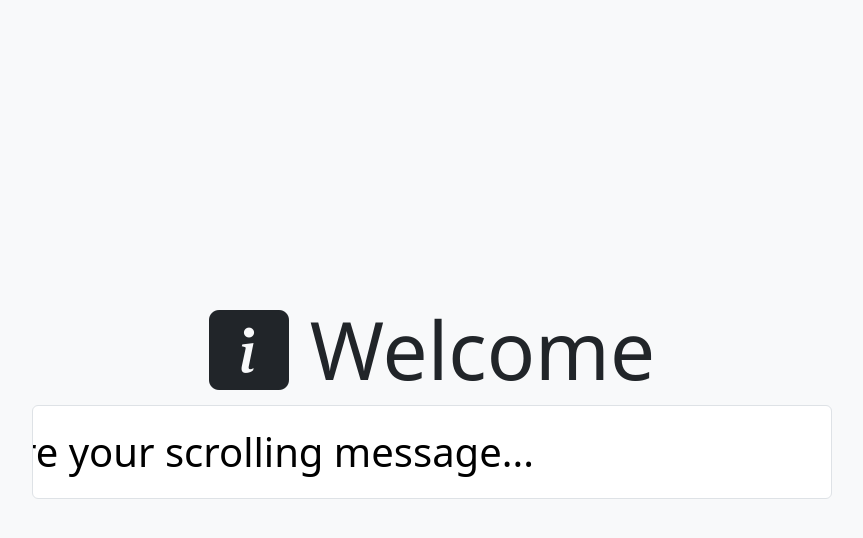
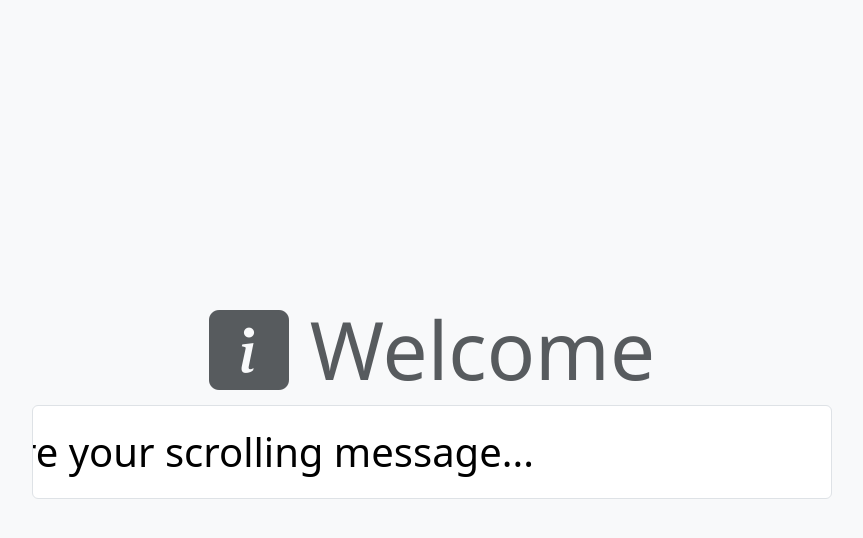
Before and after one commit to davidsalle/journal-lumineux, a Flask app: page / in a window 1280 px wide. Shown: the top 538 px of the page, without its empty margins (208-1071 px from the left). Run offline with Flask 3, Linux system fonts and the light colour scheme.

Commit message:
Légers changements cosmétiques

```diff
--- a/main.py
+++ b/main.py
@@ -9,10 +9,10 @@ from flask import Flask, request, render_template, jsonify
 from screen import Screen
 
 
-
 # Création des objets de l'application
 app = Flask(__name__)
 screen = Screen("Here your scrolling message...", "#000000", 10, 1)
+
 
 # Définitions des routes
 @app.route("/")
--- a/templates/accueil.html
+++ b/templates/accueil.html
@@ -74,25 +74,13 @@
 
     <div class="container-sm full-height d-flex flex-column justify-content-center align-items-center text-center">
 
-      <h1 class="display-1"><i class="bi bi-info-square-fill"></i> Welcome</h1>
+      <!-- Le titre -->
+      <h1 class="display-1 text-body-secondary"><i class="bi bi-info-square-fill"></i> Welcome</h1>
+
+      <!-- Le message déroulant -->
       <div class="marquee bg-white p-3 border rounded full-width">
         <div id="message" class="marquee-content fs-1">Here your scrolling message...</div>
       </div>
-      <!-- <div class="row">
-        <div class="col">
-          <h1 class="h1">Welcome</h1>
-        </div>
-      </div>
-
-      <div class="row">
-        <div class="col">
-          <div class="marquee bg-white p-3 border rounded">
-            <div class="marquee-content">
-              Votre texte défilant ici. Votre texte défilant ici. Votre texte défilant ici.
-            </div>
-          </div>
-        </div>
-      </div> -->
 
     </div>
 
```
